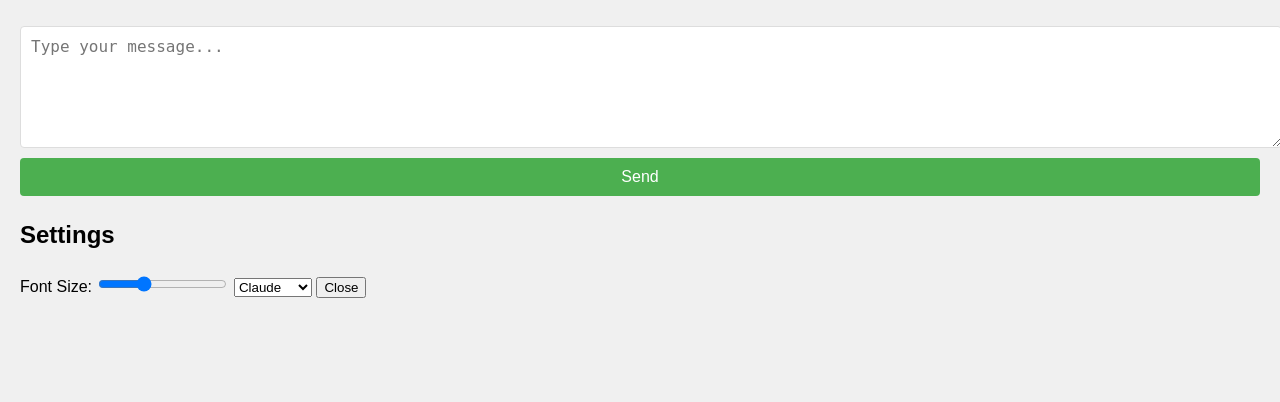
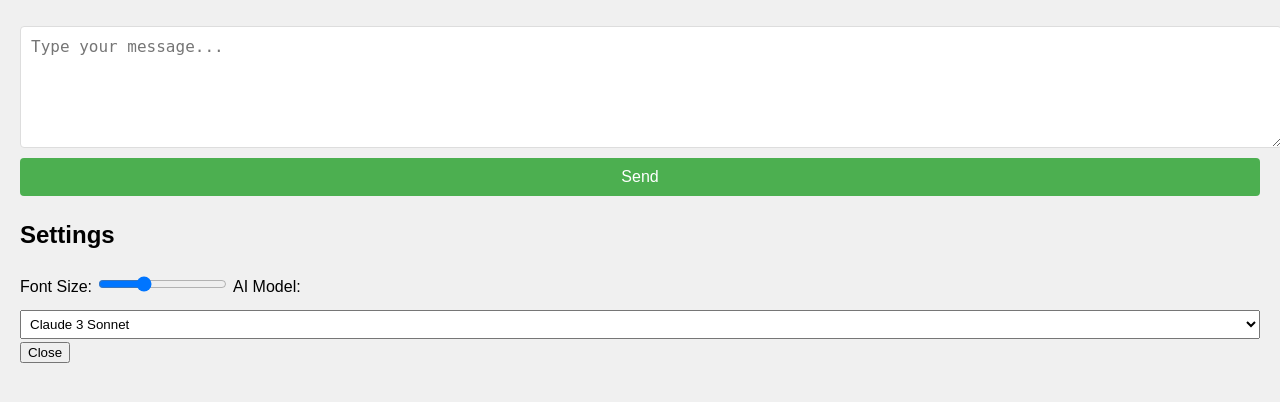
Before and after one commit to flubbid/LLM_API_Helper, a Flask app: page / in a window 1280 px wide. Shown: the part 260-662 px from the top of the page. Run offline with Flask 3, Linux system fonts and the light colour scheme.

Commit message:
refactor: Add model selection dropdown in settings

```diff
--- a/routes.py
+++ b/routes.py
@@ -15,24 +15,40 @@ def register_routes(app, llm_service, file_service):
 
     @app.route('/chat', methods=['POST'])
     def chat():
-        data = request.json
-        message = data['message']
-        files = data.get('files', [])
+        try:
+            data = request.json
+            message = data['message']
+            files = data.get('files', [])
+            model = data.get('model')
 
-        response = conversation_service.process_message(message, files)
-        return jsonify(response)
+            print(f"Received message: {message}")  # Add this log
+            print(f"Selected model: {model}")  # Add this log
+
+            if model:
+                try:
+                    llm_service.set_model(model)
+                except ValueError as e:
+                    print(f"Error setting model: {str(e)}")  # Add this log
+                    return jsonify({"error": str(e)}), 400
+
+            response = conversation_service.process_message(message, files)
+            print(f"LLM response: {response}")  # Add this log
+            return jsonify(response)
+        except Exception as e:
+            print(f"Error in chat route: {str(e)}")  # Add this log
+            return jsonify({"error": str(e)}), 500
 
     @app.route('/export_chat', methods=['GET'])
     def export_chat():
         chat_export = conversation_service.export_chat()
         return jsonify({"export": chat_export})
 
-    @app.route('/switch_llm', methods=['POST'])
-    def switch_llm():
+    @app.route('/set_model', methods=['POST'])
+    def set_model():
         data = request.json
-        llm_name = data.get('llm')
+        model = data.get('model')
         try:
-            llm_service.switch_llm(llm_name)
-            return jsonify({"message": f"Switched to {llm_name}"})
+            llm_service.set_model(model)
+            return jsonify({"message": f"Model set to {model}"})
         except ValueError as e:
             return jsonify({"error": str(e)}), 400
--- a/services/conversation_service.py
+++ b/services/conversation_service.py
@@ -5,6 +5,7 @@ class ConversationService:
         self.conversation_history = []
 
     def process_message(self, message, files):
+        print(f"Processing message: {message}")  # Add this log
         user_content = [{"type": "text", "text": message}]
 
         for file in files:
@@ -15,6 +16,7 @@ class ConversationService:
         self.conversation_history.append({"role": "user", "content": user_content})
 
         assistant_message = self.llm_service.call_llm(self.conversation_history)
+        print(f"LLM response: {assistant_message}")  # Add this log
 
         if assistant_message:
             # Ensure assistant_message is a string
@@ -26,6 +28,7 @@ class ConversationService:
             self.conversation_history.append({"role": "assistant", "content": [{"type": "text", "text": assistant_message}]})
             return assistant_message
         else:
+            print("Failed to get response from LLM")  # Add this log
             return {'error': 'Failed to get response from LLM'}
 
     def export_chat(self):
--- a/static/app.js
+++ b/static/app.js
@@ -12,6 +12,8 @@ document.addEventListener("DOMContentLoaded", () => {
   const closeSettingsBtn = document.getElementById("close-settings");
   const fontSizeSlider = document.getElementById("font-size");
   const languageSelect = document.getElementById("language");
+  const modelSelect = document.getElementById("model-select");
+  initializeModelSelect();
   let selectedFiles = [];
 
   // File handling functions
@@ -90,18 +92,27 @@ document.addEventListener("DOMContentLoaded", () => {
   // API communication
   async function sendMessage(message) {
     try {
+      console.log("Sending message:", message); // Add this log
+      console.log("Selected model:", modelSelect.value); // Add this log
       const fileData = await Promise.all(selectedFiles.map(handleFileUpload));
       const response = await fetch("/chat", {
         method: "POST",
         headers: { "Content-Type": "application/json" },
-        body: JSON.stringify({ message, files: fileData }),
+        body: JSON.stringify({
+          message,
+          files: fileData,
+          model: modelSelect.value,
+        }),
       });
+
+      console.log("Response status:", response.status); // Add this log
 
       if (!response.ok) {
         throw new Error(`Server error: ${response.status}`);
       }
 
       const data = await response.json();
+      console.log("Received data:", data); // Add this log
       displayMessage("assistant", data.message || data);
       selectedFiles = [];
       updateFileList();
@@ -111,7 +122,6 @@ document.addEventListener("DOMContentLoaded", () => {
       displayMessage("assistant", `Sorry, an error occurred: ${error.message}`);
     }
   }
-
   function handleFileUpload(file) {
     return new Promise((resolve, reject) => {
       const reader = new FileReader();
@@ -136,25 +146,47 @@ document.addEventListener("DOMContentLoaded", () => {
     return "unknown";
   }
 
+  function initializeModelSelect() {
+    // Set the default model (should match the default in your LLMService)
+    modelSelect.value = "claude-3-sonnet-20240229";
+  }
+
   // Event listeners
-  document
-    .getElementById("llm-select")
-    .addEventListener("change", async (e) => {
-      const llm = e.target.value;
+  modelSelect.addEventListener("change", async (e) => {
+    const model = e.target.value;
     try {
-        const response = await fetch("/switch_llm", {
+      const response = await fetch("/set_model", {
         method: "POST",
         headers: { "Content-Type": "application/json" },
-          body: JSON.stringify({ llm }),
+        body: JSON.stringify({ model }),
       });
-        if (!response.ok) throw new Error("Failed to switch LLM");
+      if (!response.ok) throw new Error("Failed to set model");
       const data = await response.json();
       displayMessage("assistant", data.message);
     } catch (error) {
-        console.error("Error switching LLM:", error);
-        displayMessage("assistant", `Failed to switch LLM: ${error.message}`);
+      console.error("Error setting model:", error);
+      displayMessage("assistant", `Failed to set model: ${error.message}`);
     }
   });
+
+  // document
+  //   .getElementById("model-select")
+  //   .addEventListener("change", async (e) => {
+  //     const llm = e.target.value;
+  //     try {
+  //       const response = await fetch("/switch_llm", {
+  //         method: "POST",
+  //         headers: { "Content-Type": "application/json" },
+  //         body: JSON.stringify({ llm }),
+  //       });
+  //       if (!response.ok) throw new Error("Failed to switch LLM");
+  //       const data = await response.json();
+  //       displayMessage("assistant", data.message);
+  //     } catch (error) {
+  //       console.error("Error switching LLM:", error);
+  //       displayMessage("assistant", `Failed to switch LLM: ${error.message}`);
+  //     }
+  //   });
 
   sendBtn.addEventListener("click", () => {
     const message = userInput.value.trim();
--- a/static/styles.css
+++ b/static/styles.css
@@ -214,3 +214,9 @@ body.dark-mode .user-message {
 body.dark-mode .assistant-message {
   background-color: #666;
 }
+
+#model-select {
+  margin-top: 10px;
+  padding: 5px;
+  width: 100%;
+}
--- a/templates/index.html
+++ b/templates/index.html
@@ -55,9 +55,12 @@
           <h2>Settings</h2>
           <label for="font-size">Font Size:</label>
           <input type="range" id="font-size" min="12" max="24" value="16" />
-          <select id="llm-select">
-            <option value="claude">Claude</option>
-            <option value="chatgpt">ChatGPT</option>
+          <label for="model-select">AI Model:</label>
+          <select id="model-select">
+            <option value="gpt-4">GPT-4</option>
+            <option value="gpt-4-turbo">GPT-4 Turbo</option>
+            <option value="gpt-3.5-turbo">GPT-3.5 Turbo</option>
+            <option value="claude-3-sonnet-20240229">Claude 3 Sonnet</option>
           </select>
           <button id="close-settings">Close</button>
         </div>
```
Also changed, not shown: services/llm_service.py (+32 -25 lines). Lines whose indentation alone changed are shown as unchanged.
